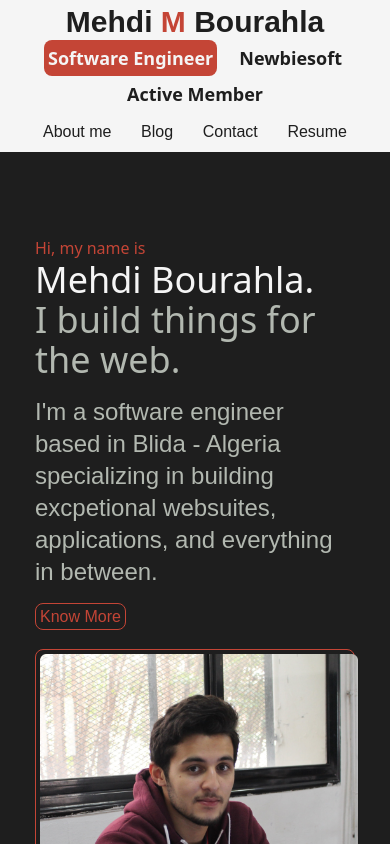
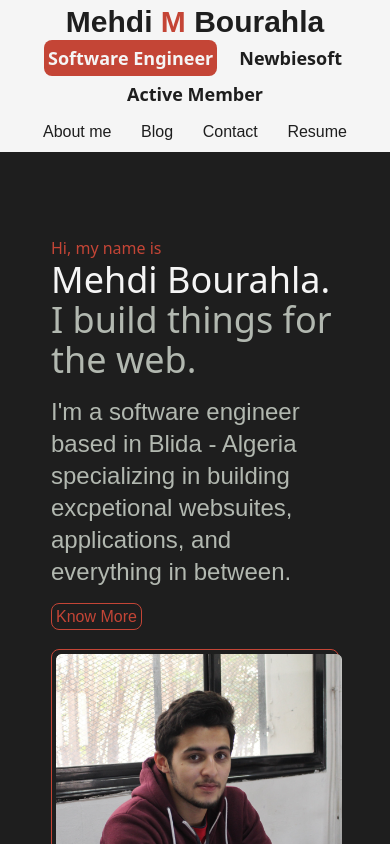
Before and after one commit to mehdibourahla/PersonalWebsite, a React (Create React App) app: page / in a window 390 px wide. Shown: the top 844 px of the page. Built offline with nearby package versions, Linux system fonts and the light colour scheme.

Commit message:
- Fixed XS styles.

```diff
--- a/src/App.css
+++ b/src/App.css
@@ -2,3 +2,22 @@
 @tailwind base;
 @tailwind components;
 @tailwind utilities;
+
+body {
+    overflow-x: hidden;
+}
+
+body::-webkit-scrollbar {
+    width: 6px;
+    background-color: #f5f5f5;
+  }
+
+  body::-webkit-scrollbar-track {
+    -webkit-box-shadow: inset 0 0 6px rgba(0, 0, 0, 0.3);
+            box-shadow: inset 0 0 6px rgba(0, 0, 0, 0.3);
+    background-color: #f5f5f5;
+  }
+
+  body::-webkit-scrollbar-thumb {
+    background-color: #c44536;
+  }
--- a/src/App.js
+++ b/src/App.js
@@ -8,7 +8,7 @@ function App() {
   useEffect(() => {
   }, [currentLive])
   return (
-    <div className='text-black'>
+    <div className='text-black overscroll-y-none'>
       <Header currentLive={currentLive} setCurrentLive={setCurrentLive}></Header>
       <Software></Software>
     </div>
--- a/src/components/About.js
+++ b/src/components/About.js
@@ -5,7 +5,7 @@ import aboutImg from "../assets/img/mehdi.png";
 const About = () => {
   return (
     <div className='bg-black py-16'>
-      <div className='container md:px-32 lg:flex lg:justify-around '>
+      <div className='container px-4 md:px-32 lg:flex lg:justify-around '>
         <div className='lg:w-1/2 py-5'>
             <p className='text-red'>Hi, my name is</p>
             <p className='text-white text-4xl'>Mehdi Bourahla.</p>
--- a/src/components/Portfolio.js
+++ b/src/components/Portfolio.js
@@ -37,7 +37,7 @@ const Portfolio = () => {
   ]);
   return (
     <div className='bg-black text-white py-16'>
-      <div className='container md:px-32'>
+      <div className='container px-4 md:px-32'>
         <div className='md:flex md:items-center'>
           <div className='md:ml-1 w-1/4 h-px border border-red md:order-2'></div>
           <h1 className='text-2xl font-semibold'>Some things I've done</h1>
@@ -56,6 +56,9 @@ const Portfolio = () => {
                 <p className='bg-black-dark p-2 rounded-lg text-left '>
                   {portfolio.description}
                 </p>
+                <div className="flex">
+
+                </div>
               </div>
             </div>
           );
--- a/src/components/Projects.js
+++ b/src/components/Projects.js
@@ -1,78 +1,85 @@
-import {React,useState} from "react";
+import { React, useState } from "react";
 
 const Projects = () => {
-    const [projectState,setProjectState] = useState([
+  const [projectState, setProjectState] = useState([
     {
-            title: 'CSCC Challenge',
-            description: 'Lorem ipsum dolor sit amet consectetur adipisicing elit. Vel sequi, asperiores reprehenderit assumenda iste nobis? Laboriosam debitis architecto, ad, tenetur nihil soluta adipisci quis inventore, ea corrupti officia mollitia rerum!',
+      title: "CSCC Challenge",
+      description:
+        "Lorem ipsum dolor sit amet consectetur adipisicing elit. Vel sequi, asperiores reprehenderit assumenda iste nobis? Laboriosam debitis architecto, ad, tenetur nihil soluta adipisci quis inventore, ea corrupti officia mollitia rerum!",
       links: {
         github: "https://github.com/mehdibourahla/csccChallenge",
         production: "https://cscc-challenges.herokuapp.com/challenges",
       },
     },
     {
-            title: 'CSCC Challenge',
-            description: 'Lorem ipsum dolor sit amet consectetur adipisicing elit. Vel sequi, asperiores reprehenderit assumenda iste nobis? Laboriosam debitis architecto, ad, tenetur nihil soluta adipisci quis inventore, ea corrupti officia mollitia rerum!',
+      title: "CSCC Challenge",
+      description:
+        "Lorem ipsum dolor sit amet consectetur adipisicing elit. Vel sequi, asperiores reprehenderit assumenda iste nobis? Laboriosam debitis architecto, ad, tenetur nihil soluta adipisci quis inventore, ea corrupti officia mollitia rerum!",
       links: {
         github: "https://github.com/mehdibourahla/csccChallenge",
         production: "https://cscc-challenges.herokuapp.com/challenges",
       },
     },
     {
-            title: 'CSCC Challenge',
-            description: 'Lorem ipsum dolor sit amet consectetur adipisicing elit. Vel sequi, asperiores reprehenderit assumenda iste nobis? Laboriosam debitis architecto, ad, tenetur nihil soluta adipisci quis inventore, ea corrupti officia mollitia rerum!',
+      title: "CSCC Challenge",
+      description:
+        "Lorem ipsum dolor sit amet consectetur adipisicing elit. Vel sequi, asperiores reprehenderit assumenda iste nobis? Laboriosam debitis architecto, ad, tenetur nihil soluta adipisci quis inventore, ea corrupti officia mollitia rerum!",
       links: {
         github: "https://github.com/mehdibourahla/csccChallenge",
         production: "https://cscc-challenges.herokuapp.com/challenges",
       },
     },
     {
-            title: 'CSCC Challenge',
-            description: 'Lorem ipsum dolor sit amet consectetur adipisicing elit. Vel sequi, asperiores reprehenderit assumenda iste nobis? Laboriosam debitis architecto, ad, tenetur nihil soluta adipisci quis inventore, ea corrupti officia mollitia rerum!',
+      title: "CSCC Challenge",
+      description:
+        "Lorem ipsum dolor sit amet consectetur adipisicing elit. Vel sequi, asperiores reprehenderit assumenda iste nobis? Laboriosam debitis architecto, ad, tenetur nihil soluta adipisci quis inventore, ea corrupti officia mollitia rerum!",
       links: {
         github: "https://github.com/mehdibourahla/csccChallenge",
         production: "https://cscc-challenges.herokuapp.com/challenges",
       },
     },
     {
-            title: 'CSCC Challenge',
-            description: 'Lorem ipsum dolor sit amet consectetur adipisicing elit. Vel sequi, asperiores reprehenderit assumenda iste nobis? Laboriosam debitis architecto, ad, tenetur nihil soluta adipisci quis inventore, ea corrupti officia mollitia rerum!',
+      title: "CSCC Challenge",
+      description:
+        "Lorem ipsum dolor sit amet consectetur adipisicing elit. Vel sequi, asperiores reprehenderit assumenda iste nobis? Laboriosam debitis architecto, ad, tenetur nihil soluta adipisci quis inventore, ea corrupti officia mollitia rerum!",
       links: {
         github: "https://github.com/mehdibourahla/csccChallenge",
         production: "https://cscc-challenges.herokuapp.com/challenges",
       },
     },
     {
-            title: 'CSCC Challenge',
-            description: 'Lorem ipsum dolor sit amet consectetur adipisicing elit. Vel sequi, asperiores reprehenderit assumenda iste nobis? Laboriosam debitis architecto, ad, tenetur nihil soluta adipisci quis inventore, ea corrupti officia mollitia rerum!',
+      title: "CSCC Challenge",
+      description:
+        "Lorem ipsum dolor sit amet consectetur adipisicing elit. Vel sequi, asperiores reprehenderit assumenda iste nobis? Laboriosam debitis architecto, ad, tenetur nihil soluta adipisci quis inventore, ea corrupti officia mollitia rerum!",
       links: {
         github: "https://github.com/mehdibourahla/csccChallenge",
         production: "https://cscc-challenges.herokuapp.com/challenges",
       },
     },
-    ])
+  ]);
   return (
     <div className='bg-white py-16'>
-      <div className='container md:px-32'>
+      <div className='container px-4 md:px-32'>
         <div className='md:flex md:items-center'>
           <div className='md:ml-1 w-1/4 md:w-1/6 h-px border border-red md:order-2'></div>
           <h1 className='text-2xl font-semibold'>Other Projects</h1>
         </div>
         <div className='grid grid-cols-1 md:grid-cols-2 lg:grid-cols-3 gap-4 mt-4'>
-            {
-                projectState.map((project,index) => {
-                    return(
-                        <div className='bg-black p-2 text-white rounded-lg'>
+          {projectState.map((project, index) => {
+            return (
+              <div key={index} className='bg-black p-2 text-white rounded-lg'>
                 <div className='flex items-center'>
-                          <span class='material-icons-outlined text-red'>folder_open</span>
-                          <h2 className='font-semibold text-xl ml-2'>{project.title}</h2>
+                  <span className='material-icons-outlined text-red'>
+                    folder_open
+                  </span>
+                  <h2 className='font-semibold text-xl ml-2'>
+                    {project.title}
+                  </h2>
                 </div>
                 <p>{project.description}</p>
               </div>
-                    )
-                })
-            }
-
+            );
+          })}
         </div>
       </div>
     </div>
--- a/src/components/Work.js
+++ b/src/components/Work.js
@@ -56,7 +56,7 @@ const Work = () => {
   };
   return (
     <div className='bg-white py-16'>
-      <div className='container md:px-32'>
+      <div className='container px-4 md:px-32'>
         <div className='md:flex md:items-center'>
           <div className='md:ml-1 w-1/4 md:w-1/6 h-px border border-red md:order-2'></div>
           <h1 className='text-2xl font-semibold'> Where I've worked</h1>
```
Lines whose indentation alone changed are shown as unchanged.
